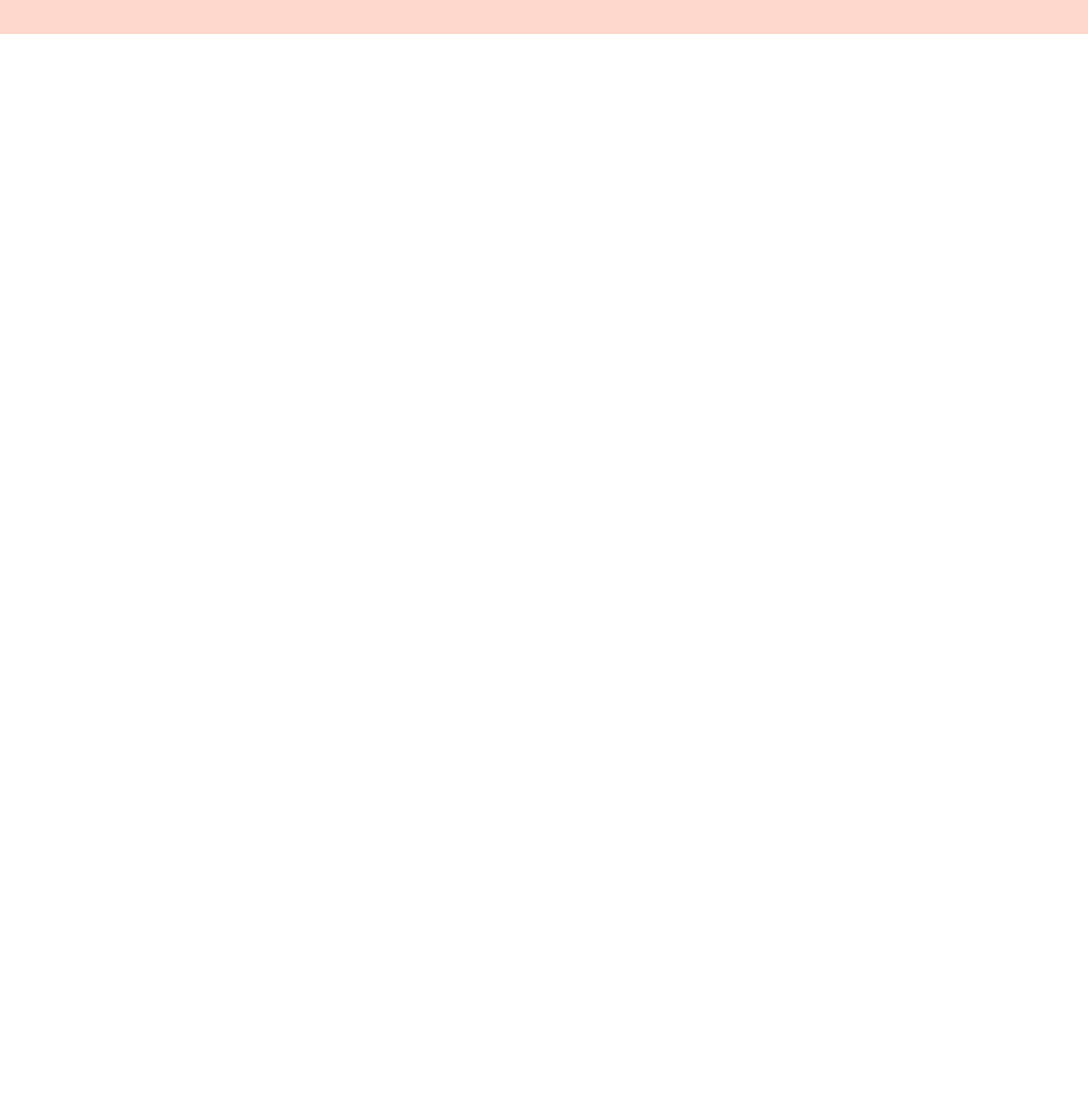
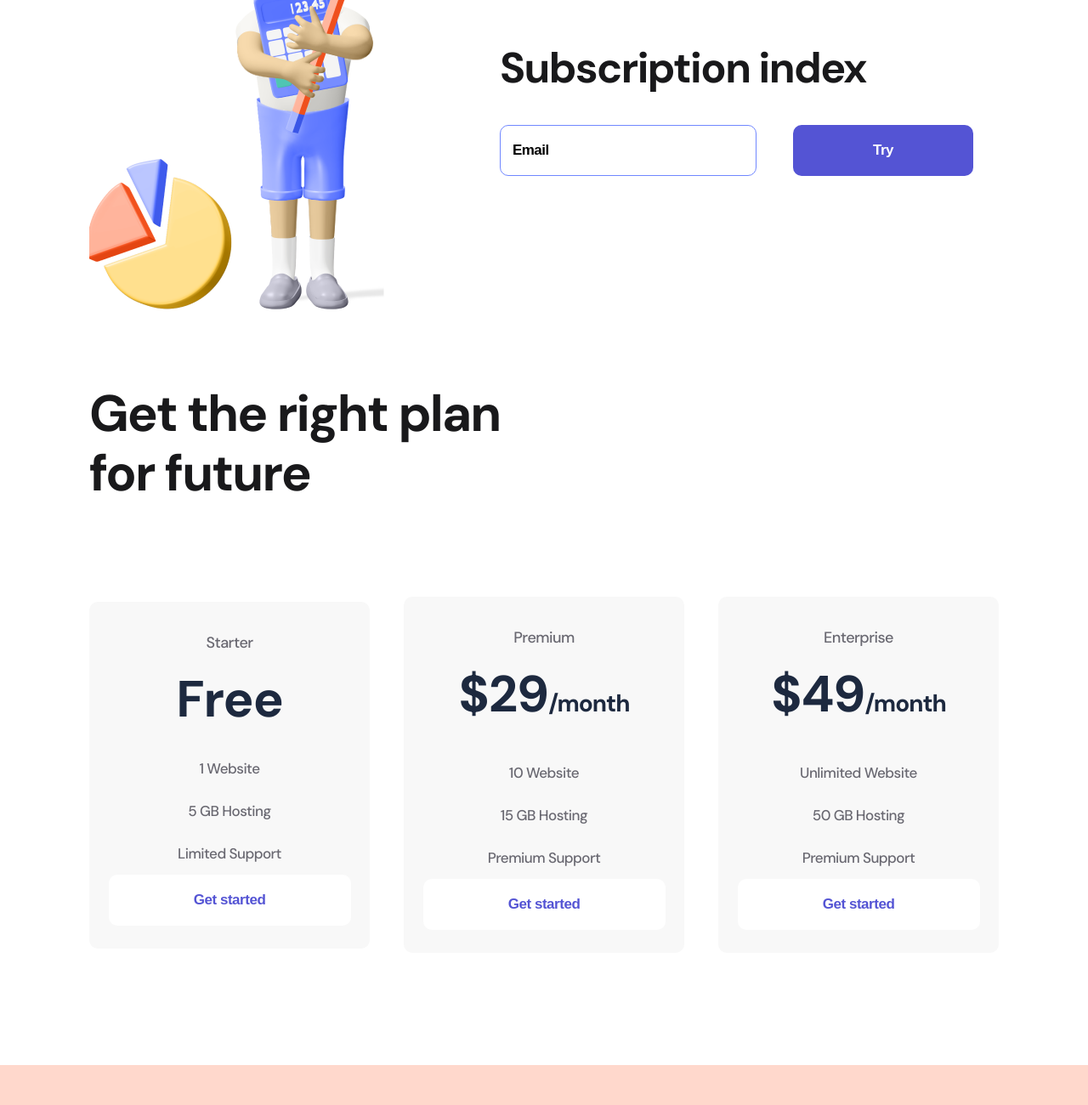
Before and after one commit to IraDemydenko/ipsumlogo, a plain HTML site: page index.html in a window 1280 px wide. Shown: the part 971-2271 px from the top of the page at 85% size. Before the commit the page ends 1011 px from the top, so only its background shows below. Drawn offline with nearby package versions, Linux system fonts and the light colour scheme.

Commit message:
Add files via upload

```diff
--- a/index.html
+++ b/index.html
@@ -16,7 +16,7 @@
         <div class="container header_flex">
             <div>
     <a href="#">
-        <img src="./img/Logo.svg" alt="logo">
+        <img src="/img/Logo.svg" alt="logo">
     </a>
             </div>
             <nav class="nav">
@@ -50,7 +50,60 @@
             </div>
         </div>
         <div>
-            <img src="./img/pose_7.png" alt="">
+            <img src="./img/pose_7.png" alt="Человечек1">
+        </div>
+    </section>
+
+    <section class="container subscription">
+        <div>
+           <img src="./img/chart_9.png" alt="Диаграма">
+           <img src="./img/pose_11.png" alt="Человечек2">
+        </div>
+        <div>
+            <h2 class="subscription_title">Subscription index</h2>
+            <form>
+                <input class="input" type="email" placeholder="Email">
+                <button class="button button_violet">Try</button>
+            </form>
+        </div>
+        </div>
+    </section>
+
+    <section class="container plan">
+        <h2 class="plan_title">Get the right plan for future</h2>
+    <div class="plan_flex">
+        <div class="item">
+                <p class="item_text">Starter</p>
+                <h3 class="item_title">Free</h3>
+                <ul>
+                    <li class="item_li">1 Website</li>
+                    <li class="item_li">5 GB Hosting</li>
+                    <li class="item_li">Limited Support</li>
+                </ul>
+                <button class="button button_item">Get started</button>
+        </div>
+
+        <div class="item">
+            <p class="item_text">Premium</p>
+            <h3 class="item_title">$29<span>/month</span></h3>
+            <ul>
+                <li class="item_li">10 Website</li>
+                <li class="item_li">15 GB Hosting</li>
+                <li class="item_li">Premium Support</li>
+            </ul>
+            <button class="button button_item">Get started</button>
+    </div>
+
+<div class="item">
+        <p class="item_text">Enterprise</p>
+        <h3 class="item_title">$49<span>/month</span></h3>
+        <ul>
+            <li class="item_li">Unlimited Website</li>
+            <li class="item_li">50 GB Hosting</li>
+            <li class="item_li">Premium Support</li>
+        </ul>
+        <button class="button button_item">Get started</button>
+</div>
         </div>
     </section>
 
--- a/style/style.css
+++ b/style/style.css
@@ -13,7 +13,7 @@
     padding: 38px 0 48px;
 }
 
-.header_flex, .footer_flex, .about{
+.header_flex, .footer_flex, .about, .subscription, .plan_flex {
     display: flex;
     justify-content: space-between;
     align-items: center;
@@ -106,3 +106,112 @@
     background: rgba(255, 113, 67, 0.27);
     padding: 53px 0;
 }
+
+.subscription{
+    margin-bottom: 85px;
+}
+
+.subscription_title{
+    font-weight: bold;
+    font-size: 50px;
+    line-height: 57px;
+    letter-spacing: -1.56316px;
+    color: #19191B;
+    margin-bottom: 38px;
+}
+.input{
+    width: 302px;
+    height: 60px;
+    border: 1px solid #7087FF;
+    border-radius: 10px;
+    padding-left: 14px;
+    box-sizing: border-box;
+    margin-right: 39px;
+}
+
+.input::placeholder, .input{
+    font-weight: bold;
+    font-size: 17px;
+    line-height: 22px;
+    letter-spacing: -0.531474px;
+    color: #000000;
+}
+
+.input:focus{
+    outline: none;
+}
+
+.plan{
+    margin-bottom: 132px;
+}
+
+.plan_title{
+    font-weight: bold;
+    font-size: 60px;
+    line-height: 70px;
+    letter-spacing: -1.87579px;
+    color: #19191B;
+    max-width: 504px;
+    margin-bottom: 110px;
+}
+
+.item{
+    width: 330px;
+    background: #F8F8F8;
+    border-radius: 10px;
+    padding: 34px 0 27px;
+    text-align: center;
+}
+
+.item:hover{
+    transition: 500ms;
+    background: #FF7143;
+    box-shadow: 0px 32px 34px rgba(255, 112, 59, 0.317827);
+}
+
+
+.item:hover .item_text, .item:hover .item_title, .item:hover .item_li{
+    color: white;
+    transition: 500ms;
+}
+
+.item_text{
+    font-size: 18px;
+    line-height: 28px;
+    letter-spacing: -0.562737px;
+    color: #696871;
+}
+
+.item_title{
+    font-weight: bold;
+    font-size: 60px;
+    line-height: 56px;
+    letter-spacing: -1.03448px;
+    color: #1D293F;
+    margin: 25px 0 28px;
+}
+
+.item_title span{
+    font-size: 28px;
+}
+
+.item_li{
+    list-style: none;
+    font-weight: 400;
+    font-size: 17px;
+    line-height: 50px;
+    letter-spacing: -0.531474px;
+    color: #696871;
+}
+
+.button_item{
+    width: 285px;
+    background: white;
+    color: #5454D4;
+}
+
+.item:hover .button_item{
+    background: #9F3919;
+    color: white;
+    transition: 500ms;
+}
```
Also changed, not shown: img/chart_9.png (added), img/pose_11.png (added).
